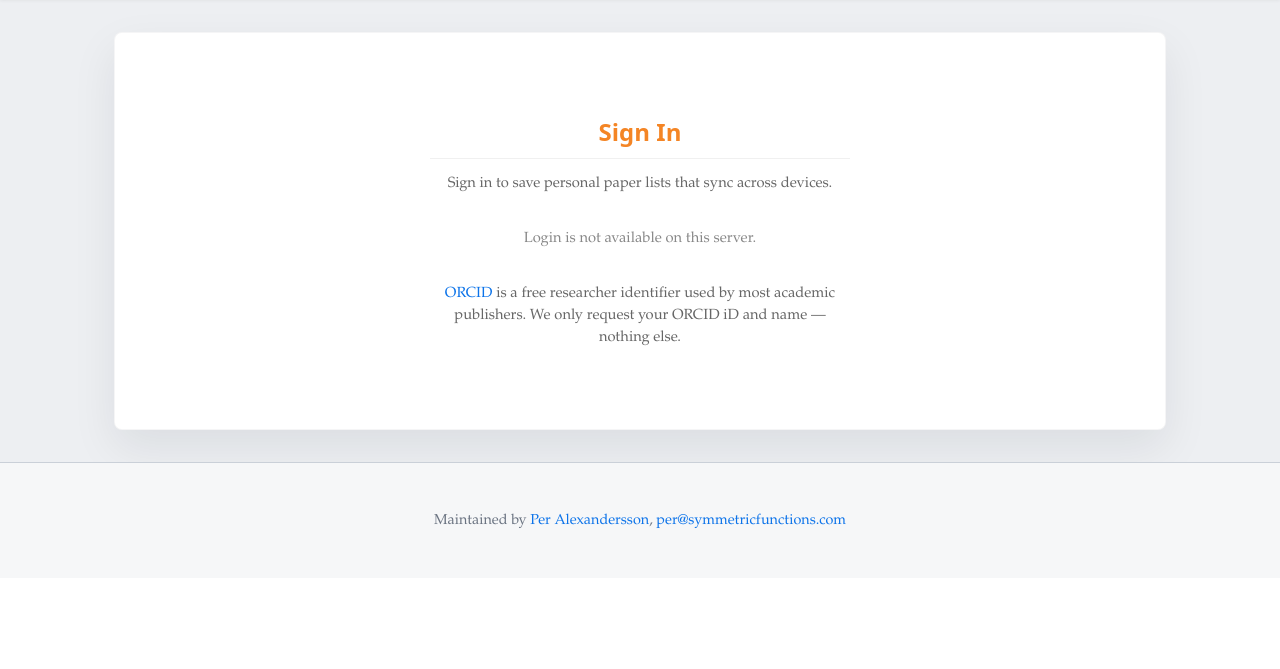
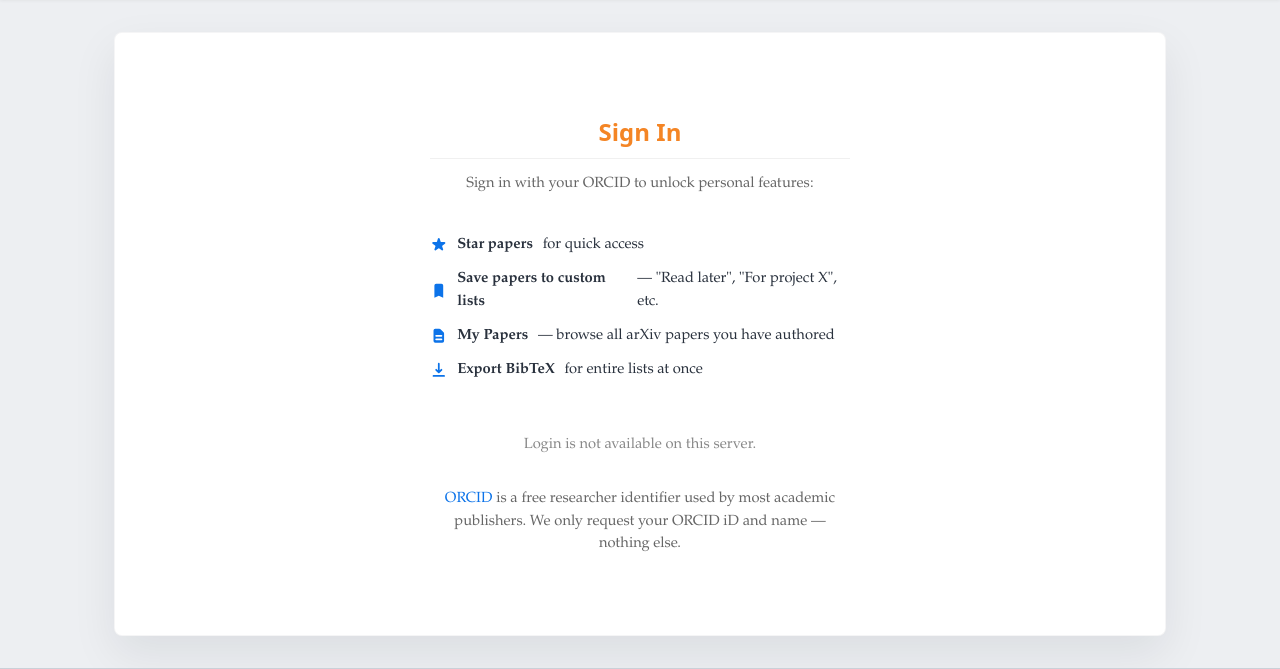
Before and after one commit to PerAlexandersson/arxiv.symmetricfunctions.com, a Flask app: page /login in a window 1280 px wide. Shown: the part 248-917 px from the top of the page. Before the commit the page ends 777 px from the top, so only its background shows below. Run offline with Flask 3, Linux system fonts and the light colour scheme; parts of the project's set-up code (start-up, migrations or seed data) failed here and were passed over; some libraries are stand-ins or nearby versions.

Commit message:
minor fixes

```diff
--- a/src/static/style.css
+++ b/src/static/style.css
@@ -778,11 +778,21 @@ footer a {
   color: var(--c-brand) !important;
 }
 
-/* Disabled user icons: grayed out, not interactive */
-.nav-icon-btn.nav-icon-disabled {
+/* Disabled nav icons (spans): grayed out, not interactive */
+span.nav-icon-btn.nav-icon-disabled {
   opacity: 0.3;
   cursor: default;
   pointer-events: none;
+}
+
+/* Disabled paper icons (links to login): grayed out but still clickable */
+a.paper-icon-btn.nav-icon-disabled {
+  opacity: 0.3;
+  cursor: pointer;
+}
+a.paper-icon-btn.nav-icon-disabled:hover {
+  opacity: 0.55;
+  background: var(--c-bg-gray);
 }
 
 /* Separator between icon groups */
--- a/src/templates/login.html
+++ b/src/templates/login.html
@@ -22,6 +22,28 @@
 .orcid-btn:hover { background: #8fb82e; }
 .orcid-btn svg { width: 1.4em; height: 1.4em; }
 
+.login-features {
+  list-style: none;
+  padding: 0;
+  margin: 0 0 2rem;
+  text-align: left;
+  display: inline-block;
+}
+.login-features li {
+  display: flex;
+  align-items: center;
+  gap: 0.6rem;
+  padding: 0.35rem 0;
+  font-size: 0.92rem;
+  color: var(--c-text-main);
+}
+.login-features li svg {
+  width: 1.1rem;
+  height: 1.1rem;
+  flex-shrink: 0;
+  color: var(--c-link);
+}
+
 .login-note {
   margin-top: 1.8rem;
   font-size: 0.8rem;
@@ -34,11 +56,29 @@
 {% block content %}
 <div class="login-box">
   <h2>Sign In</h2>
-  <p>Sign in to save personal paper lists that sync across devices.</p>
+  <p>Sign in with your ORCID to unlock personal features:</p>
+
+  <ul class="login-features">
+    <li>
+      <svg viewBox="0 0 20 20" fill="currentColor" aria-hidden="true"><path d="M9.049 2.927c.3-.921 1.603-.921 1.902 0l1.07 3.292a1 1 0 00.95.69h3.462c.969 0 1.371 1.24.588 1.81l-2.8 2.034a1 1 0 00-.364 1.118l1.07 3.292c.3.921-.755 1.688-1.54 1.118l-2.8-2.034a1 1 0 00-1.175 0l-2.8 2.034c-.784.57-1.838-.197-1.539-1.118l1.07-3.292a1 1 0 00-.364-1.118L2.98 8.72c-.783-.57-.38-1.81.588-1.81h3.461a1 1 0 00.951-.69l1.07-3.292z"/></svg>
+      <strong>Star papers</strong> for quick access
+    </li>
+    <li>
+      <svg viewBox="0 0 20 20" fill="currentColor" aria-hidden="true"><path d="M5 4a2 2 0 012-2h6a2 2 0 012 2v14l-5-2.5L5 18V4z"/></svg>
+      <strong>Save papers to custom lists</strong> — "Read later", "For project X", etc.
+    </li>
+    <li>
+      <svg viewBox="0 0 20 20" fill="currentColor" aria-hidden="true"><path fill-rule="evenodd" d="M4 4a2 2 0 012-2h4.586A2 2 0 0112 2.586L15.414 6A2 2 0 0116 7.414V16a2 2 0 01-2 2H6a2 2 0 01-2-2V4zm2 6a1 1 0 011-1h6a1 1 0 110 2H7a1 1 0 01-1-1zm1 3a1 1 0 100 2h6a1 1 0 100-2H7z" clip-rule="evenodd"/></svg>
+      <strong>My Papers</strong> — browse all arXiv papers you have authored
+    </li>
+    <li>
+      <svg viewBox="0 0 20 20" fill="currentColor" aria-hidden="true"><path fill-rule="evenodd" d="M3 17a1 1 0 011-1h12a1 1 0 110 2H4a1 1 0 01-1-1zm3.293-7.707a1 1 0 011.414 0L9 10.586V3a1 1 0 112 0v7.586l1.293-1.293a1 1 0 111.414 1.414l-3 3a1 1 0 01-1.414 0l-3-3a1 1 0 010-1.414z" clip-rule="evenodd"/></svg>
+      <strong>Export BibTeX</strong> for entire lists at once
+    </li>
+  </ul>
 
   {% if orcid_enabled %}
   <a href="{{ url_for('auth.login_orcid') }}" class="orcid-btn">
-    {# ORCID logo (green circle + iD) #}
     <svg viewBox="0 0 256 256" xmlns="http://www.w3.org/2000/svg" aria-hidden="true">
       <circle cx="128" cy="128" r="128" fill="#a6ce39"/>
       <path d="M86 178V86h84v14H102v26h60v14h-60v38H86z" fill="#fff"/>
```
Also changed, not shown: src/templates/_macros.html (+10 -1 lines).
